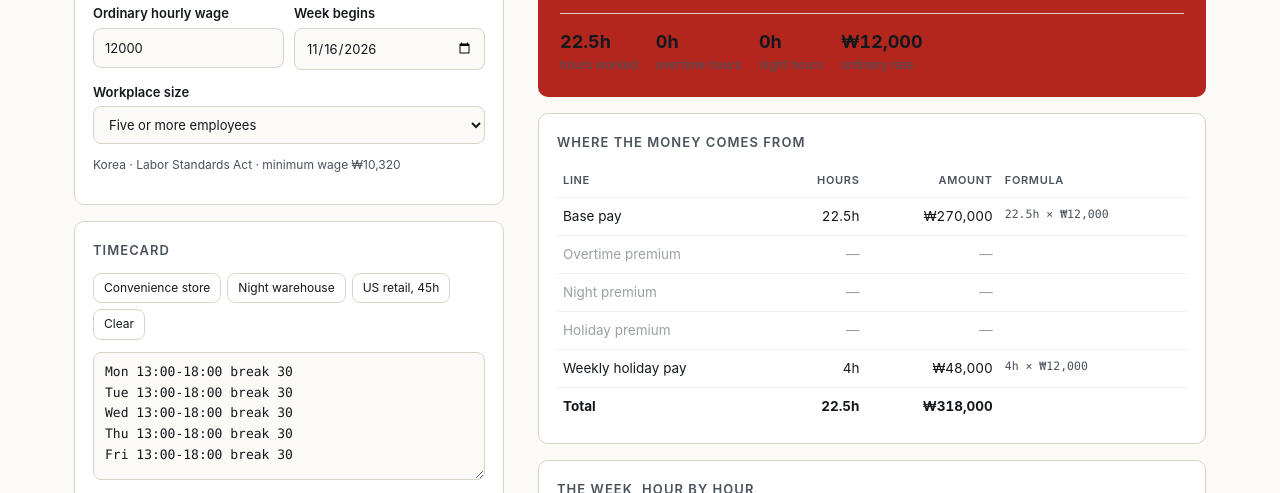
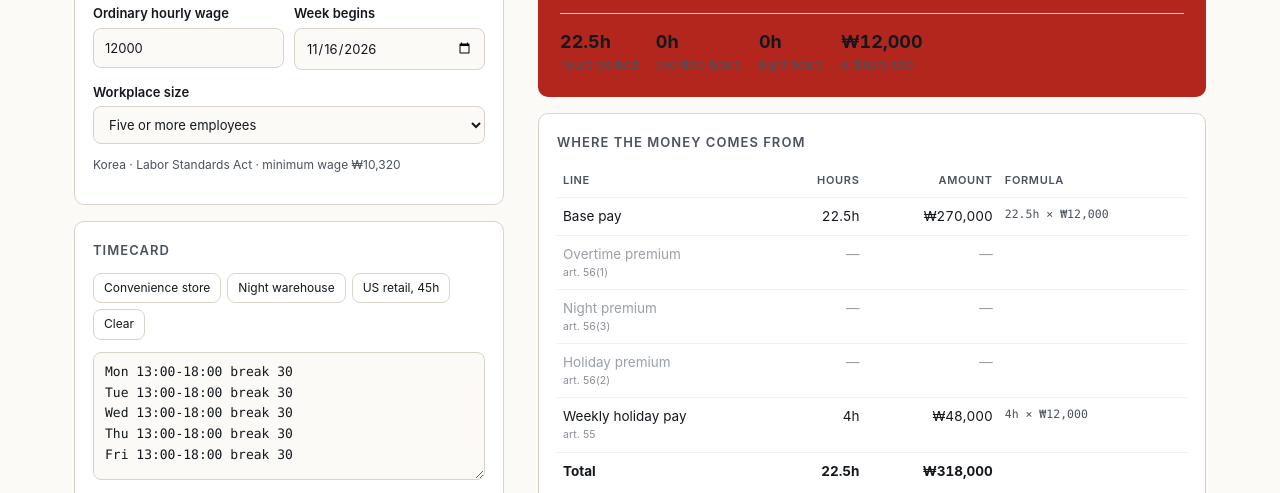
Before and after one commit to qkrrkdhzdl-arch/shortfall, a plain HTML site: page docs/index.html in a window 1280 px wide. Shown: the part 302-795 px from the top of the page. Drawn offline with Linux system fonts and the light colour scheme.

Commit message:
Citations on each line, the assumptions the number rests on, landmark

```diff
--- a/docs/app.js
+++ b/docs/app.js
@@ -108,6 +108,7 @@ const I18N = {
     break_word: 'break',
     hours_word: 'h',
     rates_label: 'ordinary rate',
+    short_us_rules: 'US federal rules',
   },
   ko: {
     tagline: '일한 시간은 그대로인데, 그 시간이 얼마인지는 다시 계산해 봐야 합니다.',
@@ -206,6 +207,7 @@ const I18N = {
     break_word: '휴게',
     hours_word: '시간',
     rates_label: '통상시급',
+    short_us_rules: '미국 연방 규칙',
   },
 };
 
@@ -398,15 +400,22 @@ function renderFlags(flags) {
     .join('');
 }
 
+const CITATION = {
+  kr: { overtime: 'art. 56(1)', night: 'art. 56(3)', holiday: 'art. 56(2)', weeklyHoliday: 'art. 55' },
+  us: { overtime: 'FLSA §207(a)' },
+};
+
 function renderBreakdown(result) {
   const currency = result.currency;
   const rate = money(result.settings.rate, currency);
   const rows = [];
+  const cited = CITATION[result.rulesetId] || {};
 
-  const push = (labelKey, minutes, amount, formula) => {
+  const push = (labelKey, minutes, amount, formula, citeKey) => {
     const zero = !minutes || minutes <= 0;
+    const cite = citeKey && cited[citeKey] ? `<small class="cite">${cited[citeKey]}</small>` : '';
     rows.push(`<tr class="${zero ? 'zero' : ''}">
-      <td>${t(labelKey)}</td>
+      <td>${t(labelKey)}${cite}</td>
       <td class="num">${zero ? '—' : hours(minutes)}</td>
       <td class="num">${zero ? '—' : money(amount, currency)}</td>
       <td class="formula">${zero ? '' : escapeHtml(formula)}</td>
@@ -414,22 +423,33 @@ function renderBreakdown(result) {
   };
 
   push('line_base', result.hours.worked, result.money.base, fmt('f_base', { h: formatHours(result.hours.worked), rate }));
-  push('line_overtime', result.hours.overtime, result.money.overtime, fmt('f_overtime', { h: formatHours(result.hours.overtime), rate }));
+  push('line_overtime', result.hours.overtime, result.money.overtime, fmt('f_overtime', { h: formatHours(result.hours.overtime), rate }), 'overtime');
   if (RULESETS[result.rulesetId].hasNight) {
-    push('line_night', result.hours.night, result.money.night, fmt('f_night', { h: formatHours(result.hours.night), rate }));
+    push('line_night', result.hours.night, result.money.night, fmt('f_night', { h: formatHours(result.hours.night), rate }), 'night');
   }
   if (RULESETS[result.rulesetId].hasHolidayPremium) {
     const a = formatHours(result.hours.holidayFirst8);
     const b = formatHours(result.hours.holidayOver8);
     push('line_holiday', result.hours.holidayFirst8 + result.hours.holidayOver8, result.money.holiday,
-      Number(result.hours.holidayOver8) ? fmt('f_holiday', { a, b, rate }) : fmt('f_holiday_simple', { a, rate }));
+      Number(result.hours.holidayOver8) ? fmt('f_holiday', { a, b, rate }) : fmt('f_holiday_simple', { a, rate }), 'holiday');
   }
   if (RULESETS[result.rulesetId].hasWeeklyHolidayPay) {
-    push('line_weeklyHoliday', result.hours.weeklyHoliday, result.money.weeklyHoliday, fmt('f_weekly', { h: formatHours(result.hours.weeklyHoliday), rate }));
+    push('line_weeklyHoliday', result.hours.weeklyHoliday, result.money.weeklyHoliday, fmt('f_weekly', { h: formatHours(result.hours.weeklyHoliday), rate }), 'weeklyHoliday');
   }
 
   rows.push(`<tr class="total"><td>${t('line_total')}</td><td class="num">${hours(result.hours.worked)}</td><td class="num">${money(result.money.total, currency)}</td><td class="formula"></td></tr>`);
   $('breakdown').innerHTML = rows.join('');
+
+  const assumptions = [
+    `${t('rates_label')} ${money(result.settings.rate, currency)}`,
+    result.rulesetId === 'kr'
+      ? (result.settings.workplaceSize === 'five' ? t('size_five') : t('size_under'))
+      : t('short_us_rules'),
+    result.rulesetId === 'kr'
+      ? `${t('contract_hours')} ${result.settings.contractWeeklyHours}${t('hours_word')} · ${result.settings.weeklyHoliday === false ? t('wh_no') : t('wh_yes')}`
+      : '',
+  ].filter(Boolean);
+  $('assumptionsLine').textContent = assumptions.join(' · ');
 }
 
 function renderDays(result, currency) {
@@ -624,7 +644,7 @@ function applyPreset(name) {
 
 function save() {
   try {
-    localStorage.setItem('shortfall.v1', JSON.stringify({
+    localStorage.setItem('shortfall.v2', JSON.stringify({
       lang: state.lang, country: state.country, rate: state.rate, weekStart: state.weekStart,
       size: state.size, timecard: state.timecard, payslip: state.payslip,
       contractHours: state.contractHours, scheduledDays: state.scheduledDays, weeklyHoliday: state.weeklyHoliday,
@@ -634,7 +654,7 @@ function save() {
 
 function load() {
   try {
-    const raw = localStorage.getItem('shortfall.v1');
+    const raw = localStorage.getItem('shortfall.v2');
     if (!raw) return false;
     const saved = JSON.parse(raw);
     Object.assign(state, saved);
--- a/docs/index.html
+++ b/docs/index.html
@@ -22,7 +22,7 @@
     </div>
   </header>
 
-  <div class="grid">
+  <main class="grid">
 
     <!-- ───────────── left: what happened ───────────── -->
     <div class="left">
@@ -129,6 +129,7 @@
           </thead>
           <tbody id="breakdown"></tbody>
         </table>
+        <p class="hint" id="assumptionsLine"></p>
       </section>
 
       <section class="card">
@@ -164,7 +165,7 @@
       </section>
 
     </div>
-  </div>
+  </main>
 
   <footer class="foot">
     <h3 data-t="assumptions">What this page assumes</h3>
--- a/docs/styles.css
+++ b/docs/styles.css
@@ -142,3 +142,5 @@ footer.foot li { margin-bottom: 4px; }
   .summary { position: static; }
   body { background: #fff; }
 }
+
+small.cite { display: block; font-size: 10.5px; color: #8a8f96; letter-spacing: 0.01em; }
```
